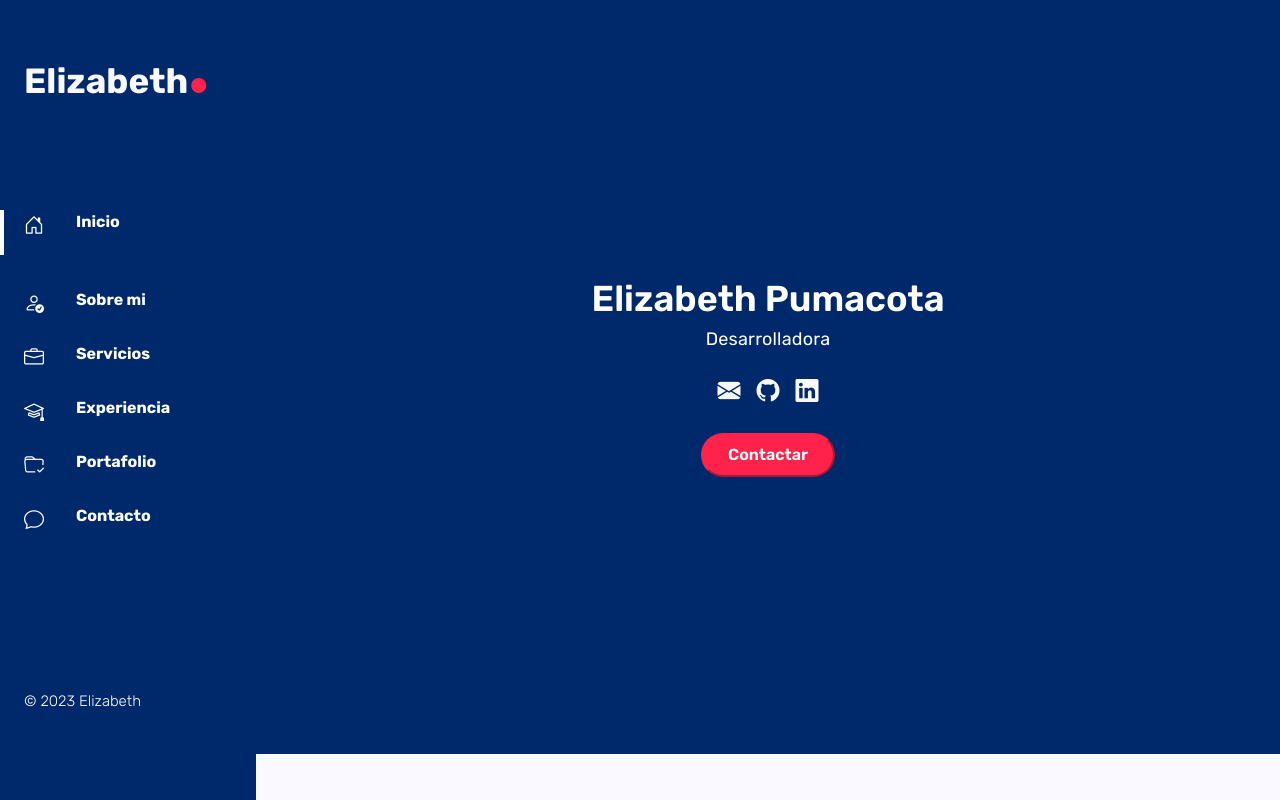
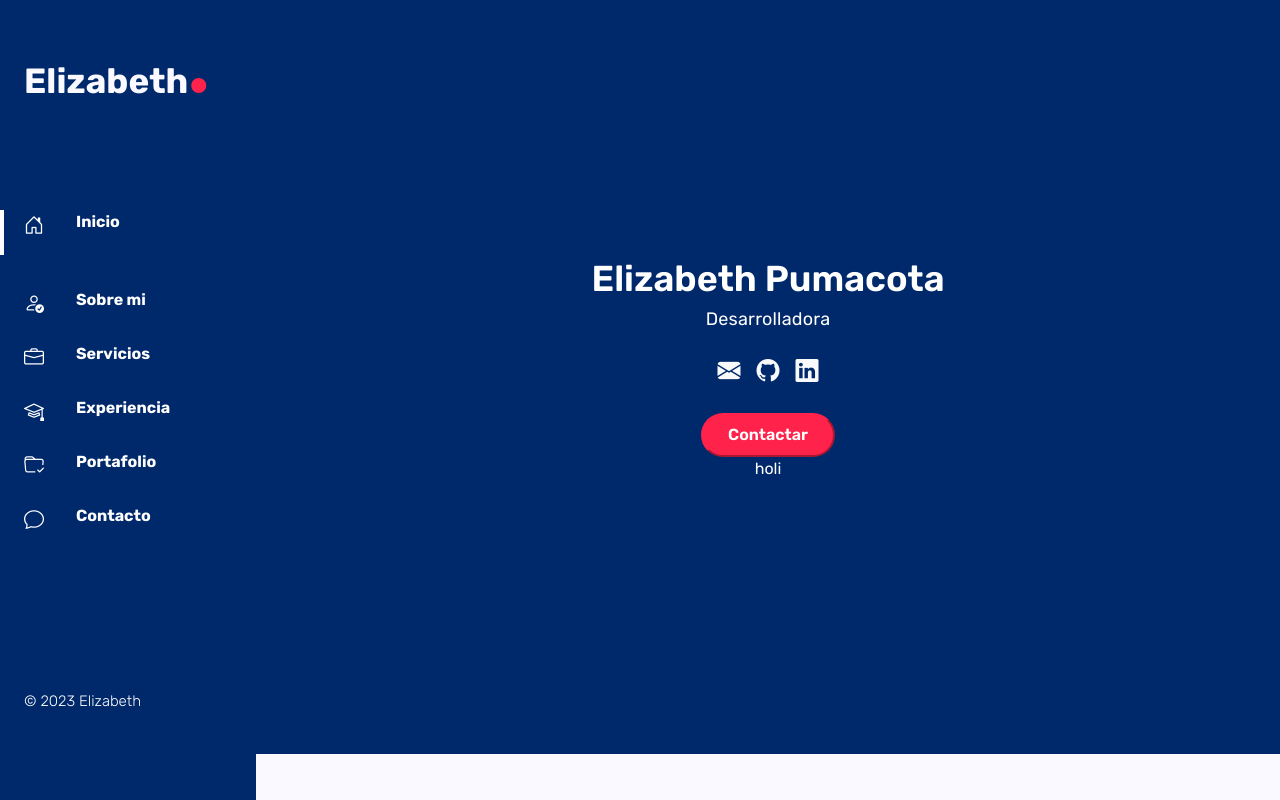
Before and after one commit to elizabeth-spq/cvElizabeth, a React (Create React App) app: page / in a window 1280 px wide. Shown: the top 800 px of the page. Built offline with nearby package versions, Linux system fonts and the light colour scheme.

Commit message:
Botones Arreglados parte 2

```diff
--- a/src/home/Inicio.js
+++ b/src/home/Inicio.js
@@ -22,6 +22,7 @@ function Inicio(props) {
                         </div>
                         <div>
                             <button className='btnContacto'>Contactar</button>
+                            <p>holi</p>
                         </div>
                     </div>
                 )}
```
